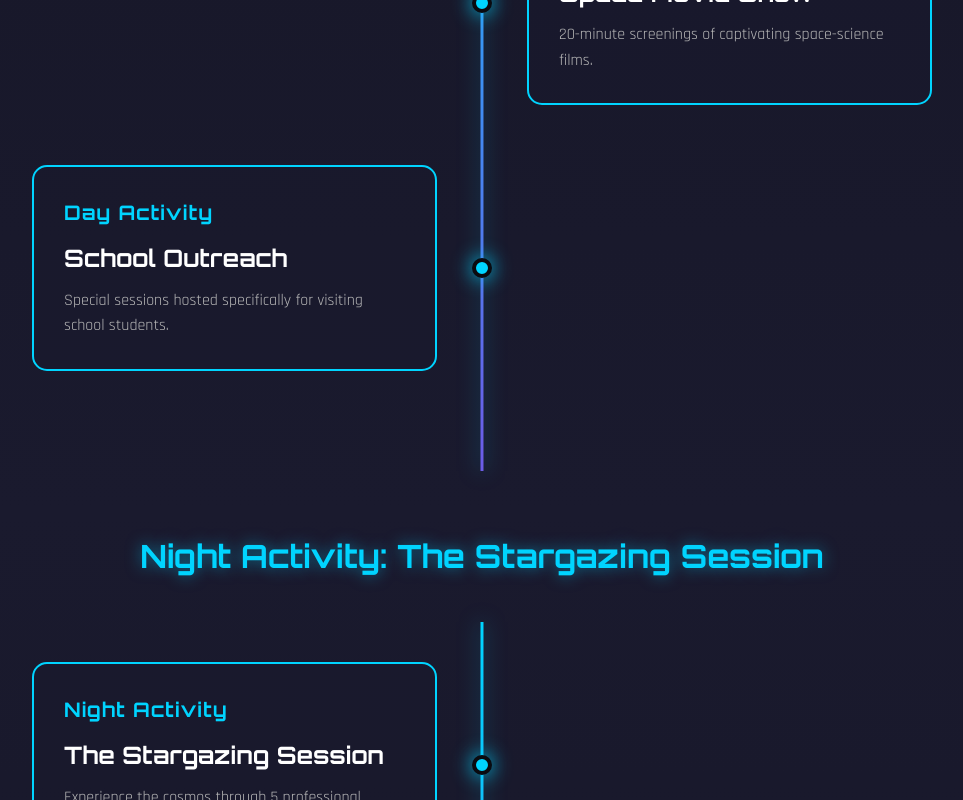
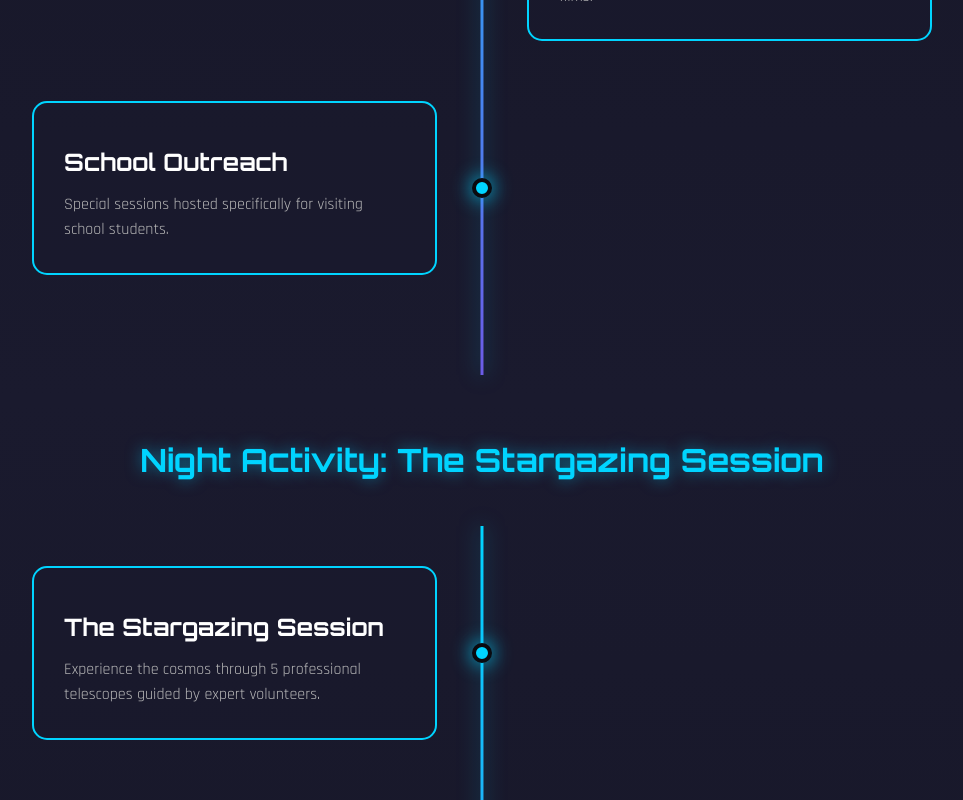
Before and after one commit to Krish-Mathur-21/SkyWatchEvent, a React (Vite) app: page / in a window 1280 px wide. Shown: the part 3800-4600 px from the top of the page, without its empty margins (158-1121 px from the left). Built offline with nearby package versions, Linux system fonts and the light colour scheme.

Commit message:
fixing errors

```diff
--- a/src/components/Collaboration.jsx
+++ b/src/components/Collaboration.jsx
@@ -36,7 +36,7 @@ const Collaboration = () => {
                 <p>Famous for the Aryabhat Astronomy Quiz, which has engaged thousands of students and sent winners to world-class observatories like Kodaikanal and Udaipur.</p>
               </div>
               <div className="achievement-card">
-                <div className="achievement-icon">🔬</div>
+                <div className="achievement-icon">🔭</div>
                 <h5>Hands-on Learning</h5>
                 <p>Specialized in telescope-aided sky observations, solar workshops, and NASA-recognized research projects.</p>
               </div>
@@ -50,7 +50,7 @@ const Collaboration = () => {
               event—it will be a launchpad for future space explorers.
             </p>
             <a
-              href="https://aryabhatfoundation.org"
+              href="https://aryabhat.org"
               target="_blank"
               rel="noopener noreferrer"
               className="visit-website-btn"
--- a/src/components/Footer.jsx
+++ b/src/components/Footer.jsx
@@ -43,7 +43,7 @@ const Footer = () => {
               </li>
               <li>
                 <strong>Email:</strong><br />
-                <a href="mailto:aerospaceclub@mitsgwalior.in">aerospaceclub@mitsgwalior.in</a>
+                <a href="mailto:aerospace.mits@gmail.com">aerospace.mits@gmail.com</a>
               </li>
             </ul>
           </div>
@@ -58,7 +58,7 @@ const Footer = () => {
               </svg>
               <span>@aerospace.mits</span>
             </a>
-            <a href="https://linkedin.com/company/aerospace-club-mits" target="_blank" rel="noopener noreferrer" aria-label="LinkedIn" className="footer-social-icon">
+            <a href="https://www.linkedin.com/in/aerospace-club-mits" target="_blank" rel="noopener noreferrer" aria-label="LinkedIn" className="footer-social-icon">
               <svg viewBox="0 0 24 24" fill="currentColor">
                 <path d="M20.447 20.452h-3.554v-5.569c0-1.328-.027-3.037-1.852-3.037-1.853 0-2.136 1.445-2.136 2.939v5.667H9.351V9h3.414v1.561h.046c.477-.9 1.637-1.85 3.37-1.85 3.601 0 4.267 2.37 4.267 5.455v6.286zM5.337 7.433c-1.144 0-2.063-.926-2.063-2.065 0-1.138.92-2.063 2.063-2.063 1.14 0 2.064.925 2.064 2.063 0 1.139-.925 2.065-2.064 2.065zm1.782 13.019H3.555V9h3.564v11.452zM22.225 0H1.771C.792 0 0 .774 0 1.729v20.542C0 23.227.792 24 1.771 24h20.451C23.2 24 24 23.227 24 22.271V1.729C24 .774 23.2 0 22.222 0h.003z"/>
               </svg>
--- a/src/components/Schedule.jsx
+++ b/src/components/Schedule.jsx
@@ -4,17 +4,14 @@ import './Schedule.css'
 const Schedule = () => {
   const dayActivities = [
     {
-      time: 'Day Activity',
       title: 'Solar Activity Workshop',
       description: 'A 30-minute expert presentation at the Conclave Hall followed by a 60-minute live solar observation session under the open sky.'
     },
     {
-      time: 'Day Activity',
       title: 'Space Movie Show',
       description: '20-minute screenings of captivating space-science films.'
     },
     {
-      time: 'Day Activity',
       title: 'School Outreach',
       description: 'Special sessions hosted specifically for visiting school students.'
     }
@@ -22,22 +19,18 @@ const Schedule = () => {
 
   const nightActivities = [
     {
-      time: 'Night Activity',
       title: 'The Stargazing Session',
       description: 'Experience the cosmos through 5 professional telescopes guided by expert volunteers.'
     },
     {
-      time: 'Night Activity',
       title: 'Observe Celestial Targets',
       description: 'Observe the Moon, Jupiter, Saturn, Venus, the Pleiades, and the Orion constellation.'
     },
     {
-      time: 'Night Activity',
       title: 'Visual Learning',
       description: 'Live explanations using projectors to showcase star maps, constellation diagrams, and educational clips.'
     },
     {
-      time: 'Night Activity',
       title: 'Cosmic Storytelling',
       description: 'Engaging narratives that bring the history and mythology of the stars to life.'
     }
```
